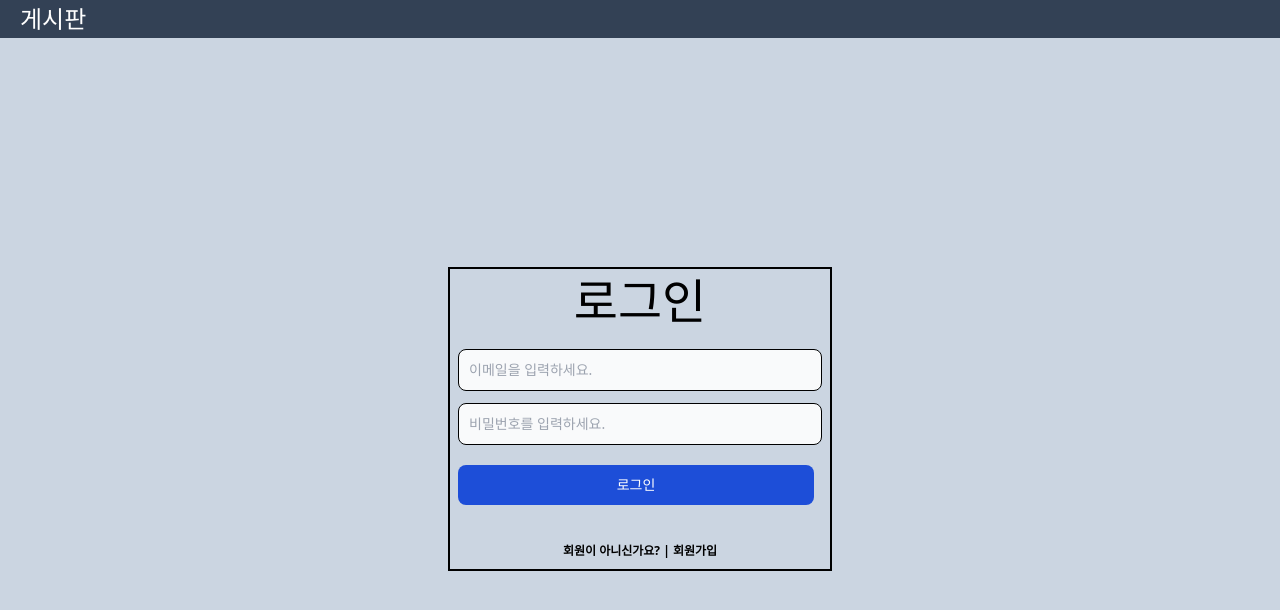
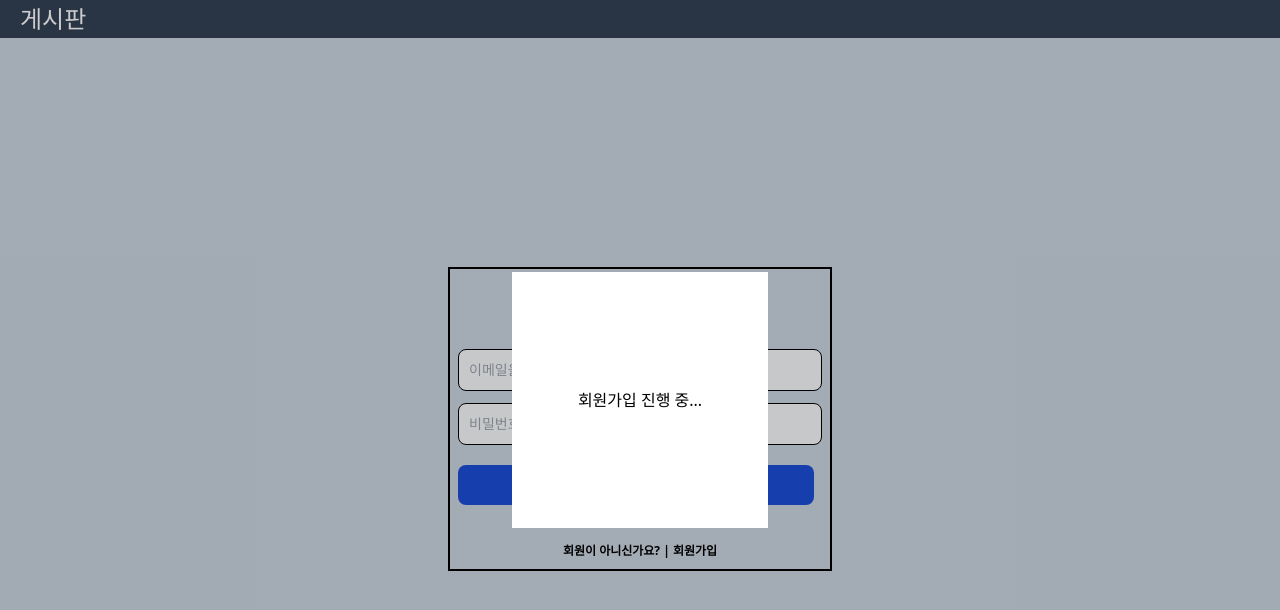
Before and after one commit to KKIMDoHyun/board-practice, a React (Vite) app: page /sign-in in a window 1280 px wide. Shown: the top 610 px of the page. Built offline with nearby package versions, Linux system fonts and the light colour scheme.

Commit message:
회원가입 후 로딩 모달 구현 중

```diff
--- a/src/components/TopBar/index.tsx
+++ b/src/components/TopBar/index.tsx
@@ -1,4 +1,4 @@
-import { isAuthorizedAtom } from "@/stores/login";
+import { isAuthorizedAtom } from "@/stores/auth";
 import { useAtom } from "jotai";
 import React from "react";
 
--- a/src/pages/Home/index.tsx
+++ b/src/pages/Home/index.tsx
@@ -1,4 +1,4 @@
-import { isAuthorizedAtom } from "@/stores/login";
+import { isAuthorizedAtom } from "@/stores/auth";
 import { useAtomValue } from "jotai";
 import React from "react";
 
--- a/src/pages/SignIn/LoginButton/index.tsx
+++ b/src/pages/SignIn/LoginButton/index.tsx
@@ -1,4 +1,4 @@
-import { isAuthorizedAtom } from "@/stores/login";
+import { isAuthorizedAtom } from "@/stores/auth";
 import { LoginFormInput } from "@/types";
 import { supabase } from "@/utils/supabase";
 import { useAtom } from "jotai";
--- a/src/pages/SignIn/index.tsx
+++ b/src/pages/SignIn/index.tsx
@@ -1,4 +1,4 @@
-import { isAuthorizedAtom } from "@/stores/login";
+import { isAuthorizedAtom } from "@/stores/auth";
 import { LoginFormInput } from "@/types";
 import { useAtom } from "jotai";
 import React from "react";
--- /dev/null
+++ b/src/pages/SignUp/CompleteModal/index.tsx
@@ -0,0 +1,11 @@
+import React from "react";
+
+export const CompleteModal = () => {
+    return (
+        <div className="flex w-full h-full bg-opacity-20 bg-black items-center justify-center absolute">
+            <div className="flex w-64 h-64 bg-white items-center justify-center">
+                회원가입 진행 중...
+            </div>
+        </div>
+    );
+};
--- a/src/routes/AppRoutes/index.tsx
+++ b/src/routes/AppRoutes/index.tsx
@@ -1,5 +1,6 @@
 import { TopBar } from "@/components/TopBar";
-import { isAuthorizedAtom } from "@/stores/login";
+import { CompleteModal } from "@/pages/SignUp/CompleteModal";
+import { isAuthorizedAtom } from "@/stores/auth";
 import { useAtomValue } from "jotai";
 import React from "react";
 
@@ -10,6 +11,7 @@ export const AppRoutes = () => {
     return (
         <div className="flex flex-col bg-slate-300 h-screen">
             <TopBar />
+            <CompleteModal />
             {Routes(isAuthorized)}
         </div>
     );
--- a/src/routes/ProtectedRoute/index.tsx
+++ b/src/routes/ProtectedRoute/index.tsx
@@ -1,4 +1,4 @@
-import { isAuthorizedAtom } from "@/stores/login";
+import { isAuthorizedAtom } from "@/stores/auth";
 import { useAtomValue } from "jotai";
 import { redirect } from "react-router-dom";
 
--- a/src/stores/login.tsx
+++ b/src/stores/auth.tsx
@@ -1,3 +1,5 @@
 import { atom } from "jotai";
 
+export const isSignUpComplete = atom(false);
+
 export const isAuthorizedAtom = atom(false);
```
